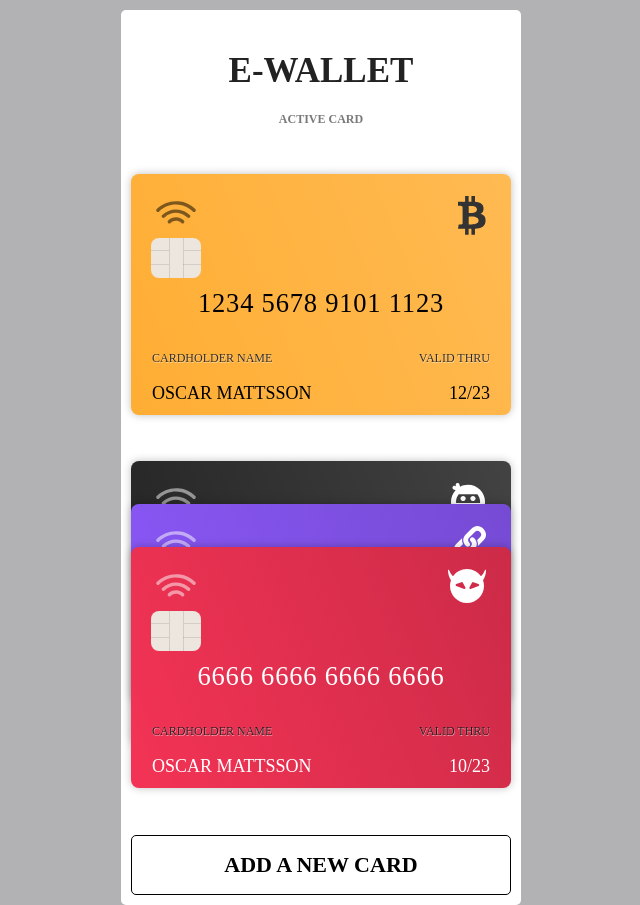
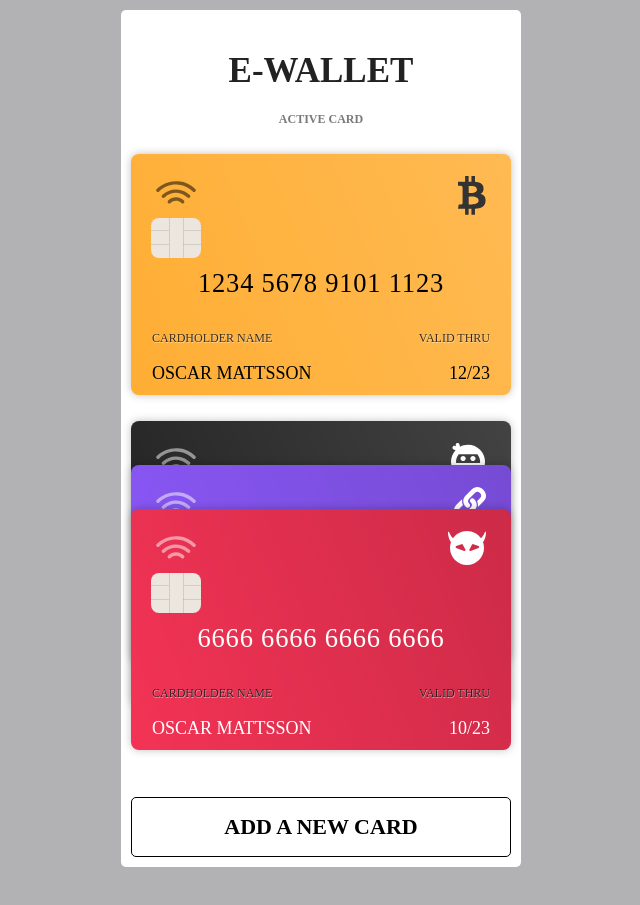
Before and after one commit to Oscar-Mattsson-790/e-wallet, a React (Vite) app in the folder e-wallet/: page / in a window 1280 px wide. Shown: the whole page, without its empty margins (329-969 px from the left). After the commit the page ends 867 px from the top, so only its background shows below. Built offline with nearby package versions, Linux system fonts and the light colour scheme.

Commit message:
Complete

```diff
--- a/e-wallet/src/components/AddCard/AddCard.jsx
+++ b/e-wallet/src/components/AddCard/AddCard.jsx
@@ -7,8 +7,12 @@ import { useState } from "react";
 
 export default function AddCard() {
   const cardData = CreditCardsData[4];
+  const [addedCards, setAddedCards] = useState(() => {
+    const storedCards = localStorage.getItem("addedCards");
+    return storedCards ? JSON.parse(storedCards) : [];
+  });
 
-  const [newCard, setNewCard] = useState({
+  const [addedCard, setAddedCard] = useState({
     cardNumber: "",
     cardHolderName: "",
     valid: "",
@@ -17,7 +21,12 @@ export default function AddCard() {
   });
 
   function handleClick() {
-    console.log(newCard);
+    setAddedCards((prevCards) => [...prevCards, addedCard]);
+    localStorage.setItem(
+      "addedCards",
+      JSON.stringify([...addedCards, addedCard])
+    );
+    console.log(addedCards);
   }
 
   return (
@@ -35,9 +44,9 @@ export default function AddCard() {
           placeholder="XXXX XXXX XXXX XXXX"
           type="number"
           required
-          value={newCard.cardNumber}
+          value={addedCard.cardNumber}
           onChange={(event) => {
-            setNewCard({ ...newCard, cardNumber: event.target.value });
+            setAddedCard({ ...addedCard, cardNumber: event.target.value });
           }}
         />
         <label>CARDHOLDER NAME</label>
@@ -46,9 +55,9 @@ export default function AddCard() {
           placeholder="FIRST LASTNAME"
           type="text"
           required
-          value={newCard.cardHolderName}
+          value={addedCard.cardHolderName}
           onChange={(event) => {
-            setNewCard({ ...newCard, cardHolderName: event.target.value });
+            setAddedCard({ ...addedCard, cardHolderName: event.target.value });
           }}
         />
       </form>
@@ -60,10 +69,10 @@ export default function AddCard() {
             className="input-short"
             type="month"
             required
-            value={newCard.valid}
+            value={addedCard.valid}
             style={{ width: "100%" }}
             onChange={(event) => {
-              setNewCard({ ...newCard, valid: event.target.value });
+              setAddedCard({ ...addedCard, valid: event.target.value });
             }}
           />
         </div>
@@ -74,10 +83,10 @@ export default function AddCard() {
             placeholder="CCV"
             type="number"
             required
-            value={newCard.ccv}
+            value={addedCard.ccv}
             style={{ width: "100%" }}
             onChange={(event) => {
-              setNewCard({ ...newCard, ccv: event.target.value });
+              setAddedCard({ ...addedCard, ccv: event.target.value });
             }}
           />
         </div>
@@ -88,9 +97,9 @@ export default function AddCard() {
         <select
           className="input-long"
           required
-          value={newCard.vendor}
+          value={addedCard.vendor}
           onChange={(event) => {
-            setNewCard({ ...newCard, vendor: event.target.value });
+            setAddedCard({ ...addedCard, vendor: event.target.value });
           }}
         >
           <option value=""></option>
@@ -100,11 +109,11 @@ export default function AddCard() {
           <option value="evil corp">EVIL CORP</option>
         </select>
       </form>
-      <Link to="/">
-        <button className="addCard-btn" onClick={handleClick}>
-          ADD CARD
-        </button>
-      </Link>
+      {/* <Link to="/"> */}
+      <button className="addCard-btn" onClick={handleClick}>
+        ADD CARD
+      </button>
+      {/* </Link> */}
     </div>
   );
 }
--- a/e-wallet/src/components/Card/Card.css
+++ b/e-wallet/src/components/Card/Card.css
@@ -5,10 +5,12 @@
   display: flex;
   flex-direction: column;
   justify-content: center;
-  height: 241px;
+  /* height: 241px; */
+  max-height: 241px;
   width: 100%;
   box-shadow: 0px 0px 8px rgba(0, 0, 0, 0.25);
   border-radius: 8px;
+  overflow: hidden;
 }
 
 .card-header {
--- a/e-wallet/src/components/Card/Card.jsx
+++ b/e-wallet/src/components/Card/Card.jsx
@@ -1,10 +1,14 @@
 import "./Card.css";
 
-export default function Card({ cardData }) {
+export default function Card({ cardData, onClick }) {
   return (
     <>
       {cardData && (
-        <div className="card" style={{ background: `${cardData.color}` }}>
+        <div
+          className="card"
+          onClick={onClick}
+          style={{ background: `${cardData.color}` }}
+        >
           <div className="card-header">
             <img className="chip" src={cardData.chip} alt="chip" />
             <img className="card-logo" src={cardData.logo} alt="card-logo" />
--- a/e-wallet/src/components/CardStack/CardStack.css
+++ b/e-wallet/src/components/CardStack/CardStack.css
@@ -30,10 +30,11 @@
 }
 
 .cardStack-container > *:not(:last-child) {
-  margin-bottom: -218px;
+  margin-bottom: -197px;
+  /* transform: translateY(218px); */
 }
 
 .card {
   position: relative;
-  margin-top: 20px;
+  /* margin-top: 20px; */
 }
--- a/e-wallet/src/components/CardStack/CardStack.jsx
+++ b/e-wallet/src/components/CardStack/CardStack.jsx
@@ -2,7 +2,7 @@ import "./CardStack.css";
 import Card from "../Card/Card";
 import CreditCards from "../../assets/creditcards.json";
 
-export default function CardStack({ activeCard }) {
+export default function CardStack({ activeCard, setActiveCard }) {
   const nonActiveCards = CreditCards.filter((card) => {
     return card?.id !== activeCard?.id && card?.id !== 5;
   });
@@ -11,7 +11,7 @@ export default function CardStack({ activeCard }) {
     <div className="cardStack">
       <div className="cardStack-container" style={{ color: "#FFFFFF" }}>
         {nonActiveCards.map((card, key) => (
-          <Card key={key} cardData={card} />
+          <Card key={key} cardData={card} onClick={() => setActiveCard(card)} />
         ))}
       </div>
     </div>
--- a/e-wallet/src/components/Home/Home.jsx
+++ b/e-wallet/src/components/Home/Home.jsx
@@ -19,7 +19,7 @@ export default function Home() {
     <div className="home">
       <Top title="E-WALLET" description="ACTIVE CARD" />
       <Card cardData={activeCard} />
-      <CardStack activeCard={activeCard} />
+      <CardStack activeCard={activeCard} setActiveCard={setActiveCard} />
       <Link to="/addcard">
         <button className="home-btn">ADD A NEW CARD</button>
       </Link>
```
